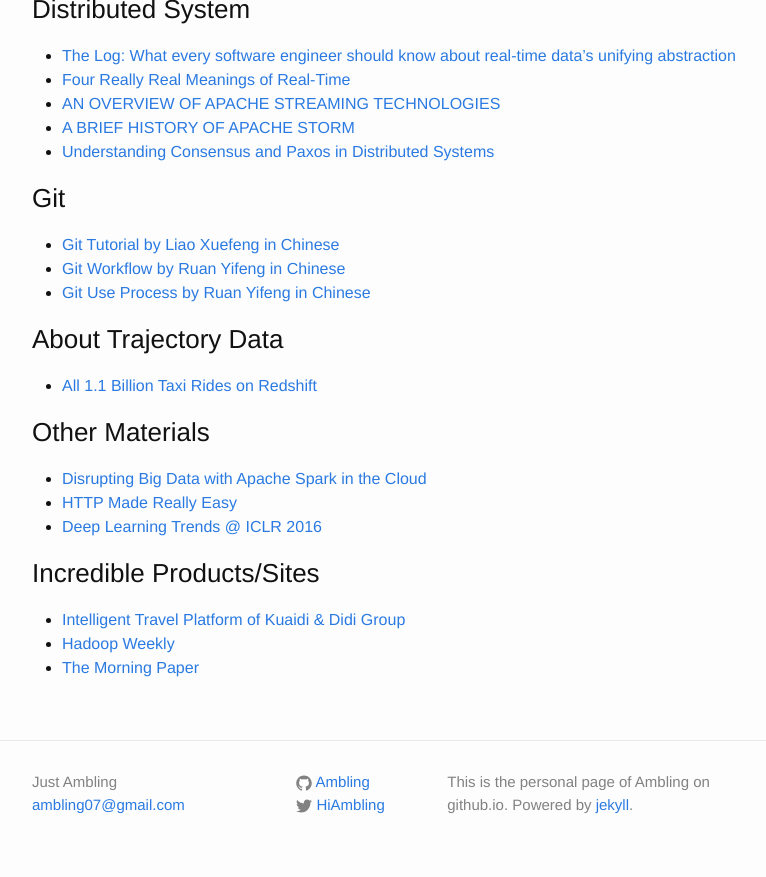
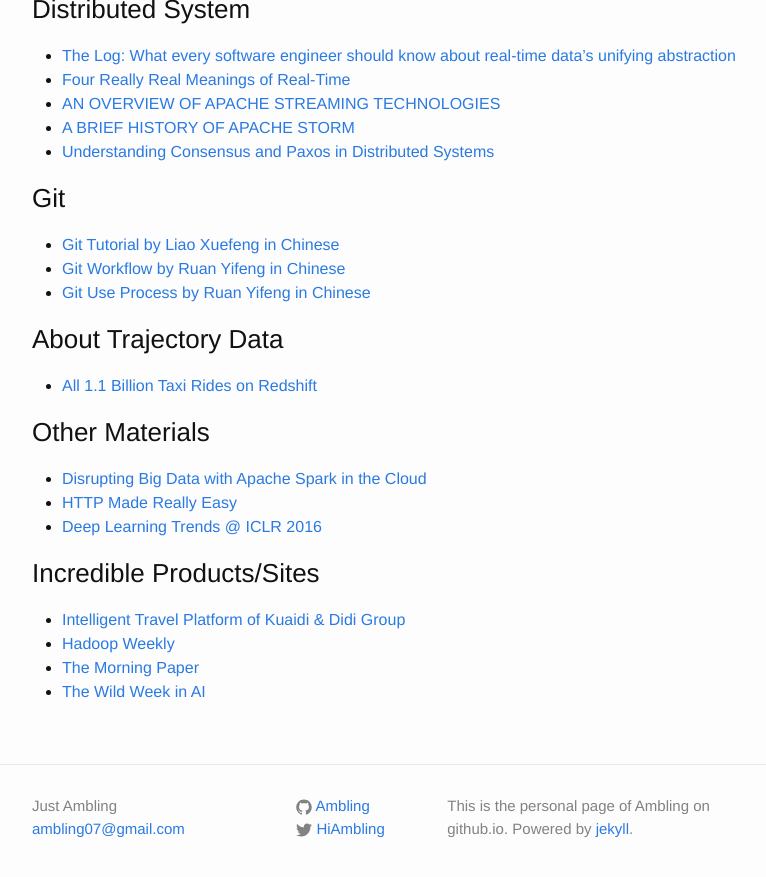
Before and after one commit to ambling/ambling.github.io, a Jekyll site: the page built from 00-recommands.md, in a window 1280 px wide and 900 px high, scrolled down 1182 px. Shown: the top 877 px of the window, without its empty margins (238-1004 px from the left). Built offline with Jekyll 4.4.1, drawn with Linux system fonts in a browser that asks for light colours.

Commit message:
add wildml as an incredible site

```diff
--- a/00-recommands.md
+++ b/00-recommands.md
@@ -69,3 +69,4 @@ permalink: /recommands/
 - [Intelligent Travel Platform of Kuaidi & Didi Group](http://v.kuaidadi.com/)
 - [Hadoop Weekly](https://www.hadoopweekly.com/)
 - [The Morning Paper](https://blog.acolyer.org/)
+- [The Wild Week in AI](http://www.wildml.com/newsletter/)
```
